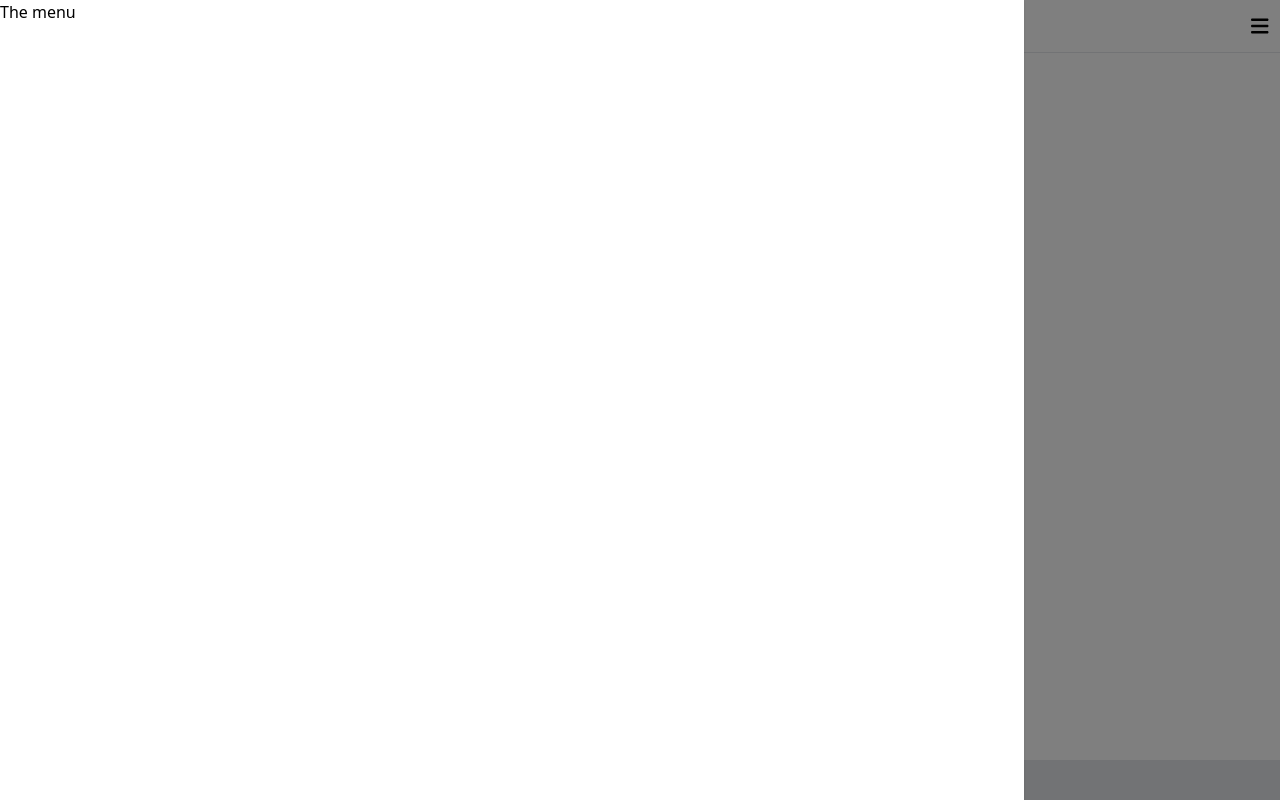
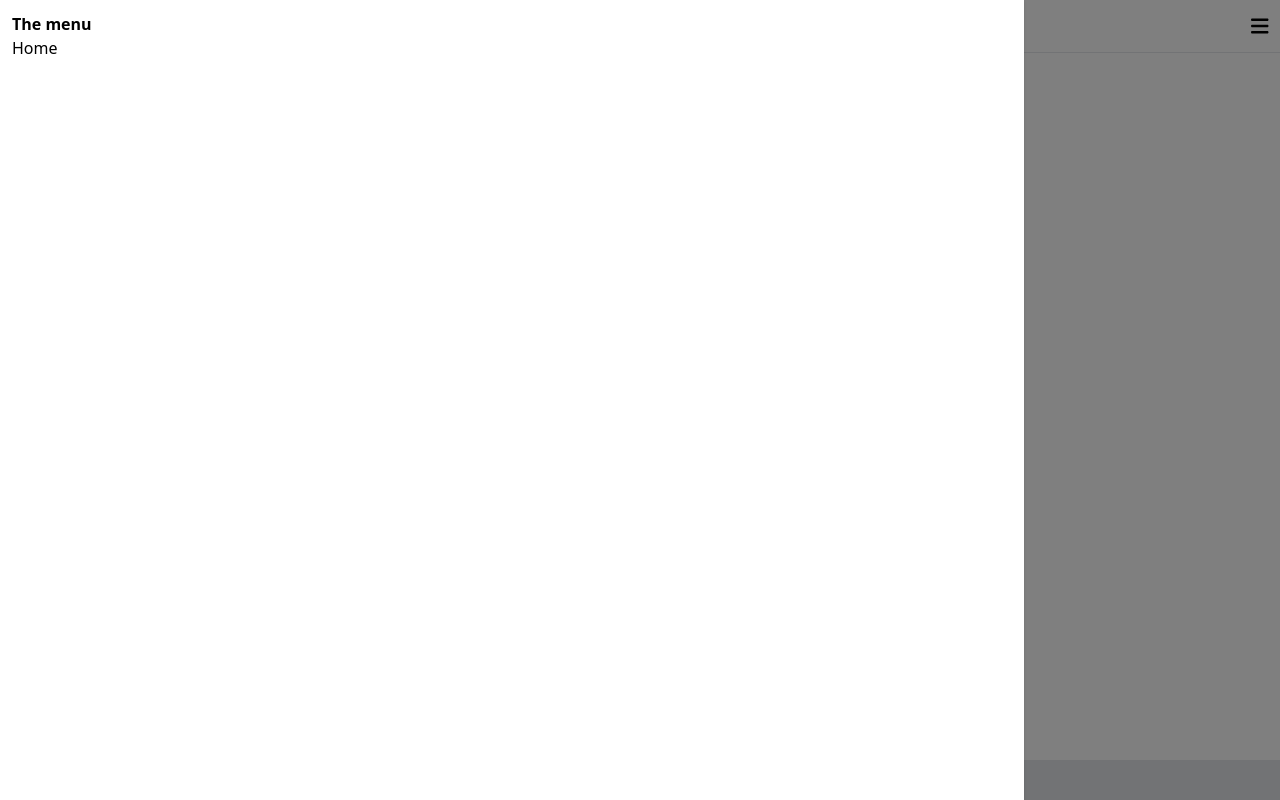
Before and after one commit to albugowy15/learning-react, a React (Create React App) app: page / in a window 1280 px wide. Both pictures are taken after a click on the icon 1259 px from the left and 25 px from the top of the page. Built offline with nearby package versions, Linux system fonts and the light colour scheme.

Commit message:
add react-spring animation

```diff
--- a/package.json
+++ b/package.json
@@ -6,6 +6,7 @@
     "@fortawesome/fontawesome-svg-core": "^6.2.1",
     "@fortawesome/free-solid-svg-icons": "^6.2.1",
     "@fortawesome/react-fontawesome": "^0.2.0",
+    "@react-spring/web": "^9.6.1",
     "@testing-library/jest-dom": "^5.14.1",
     "@testing-library/react": "^13.0.0",
     "@testing-library/user-event": "^13.2.1",
--- a/src/Components/Navigation.js
+++ b/src/Components/Navigation.js
@@ -1,17 +1,25 @@
 import React, { useState } from "react";
 import { FontAwesomeIcon } from "@fortawesome/react-fontawesome";
 import { faBars } from "@fortawesome/free-solid-svg-icons";
+import { animated, useTransition } from '@react-spring/web'
+
 function Navigation() {
   const [showMenu, setShowMenu] = useState(false)
 
-  let menu
-  let menuMask
 
-  if (showMenu) {
-    menu = <div className="fixed bg-white top-0 left-0 w-4/5 h-full z-50 shadow">The menu</div>
+  const maskTransitions = useTransition(showMenu, {
+    from: { position: "absolute", opacity: 0 },
+    enter: { opacity: 1 },
+    leave: { opacity: 0 }
+  })
 
-    menuMask = <div className="bg-black-t-50 fixed top-0 left-0 w-full h-full z-50" onClick={() => setShowMenu(false)}></div>
-  }
+  const menuTransitions = useTransition(showMenu, {
+    from: { opacity: 0, transform: "translateX(-100%)" },
+    enter: { opacity: 1, transform: "translateX(0%)" },
+    leave: { opacity: 0, transform: "translateX(-100%)" }
+  })
+
+
 
   return (
     <nav>
@@ -19,8 +27,17 @@ function Navigation() {
 
         <FontAwesomeIcon icon={faBars} onClick={() => setShowMenu(!showMenu)} />
       </span>
-      {menuMask}
-      {menu}
+      {
+        maskTransitions((style, item) => (item && <animated.div style={style} className="bg-black-t-50 fixed top-0 left-0 w-full h-full z-50" onClick={() => setShowMenu(false)}></animated.div>))
+      }
+      {
+        menuTransitions((style, item) => (item && <animated.div style={style} className="fixed bg-white top-0 left-0 w-4/5 h-full z-50 shadow p-3">
+          <span className="font-bold">The menu</span>
+          <ul>
+            <li>Home</li>
+          </ul>
+        </animated.div>))
+      }
     </nav>
   )
 }
```
Also changed, not shown: 1 other file (tests, documents, lock files or other folders).
